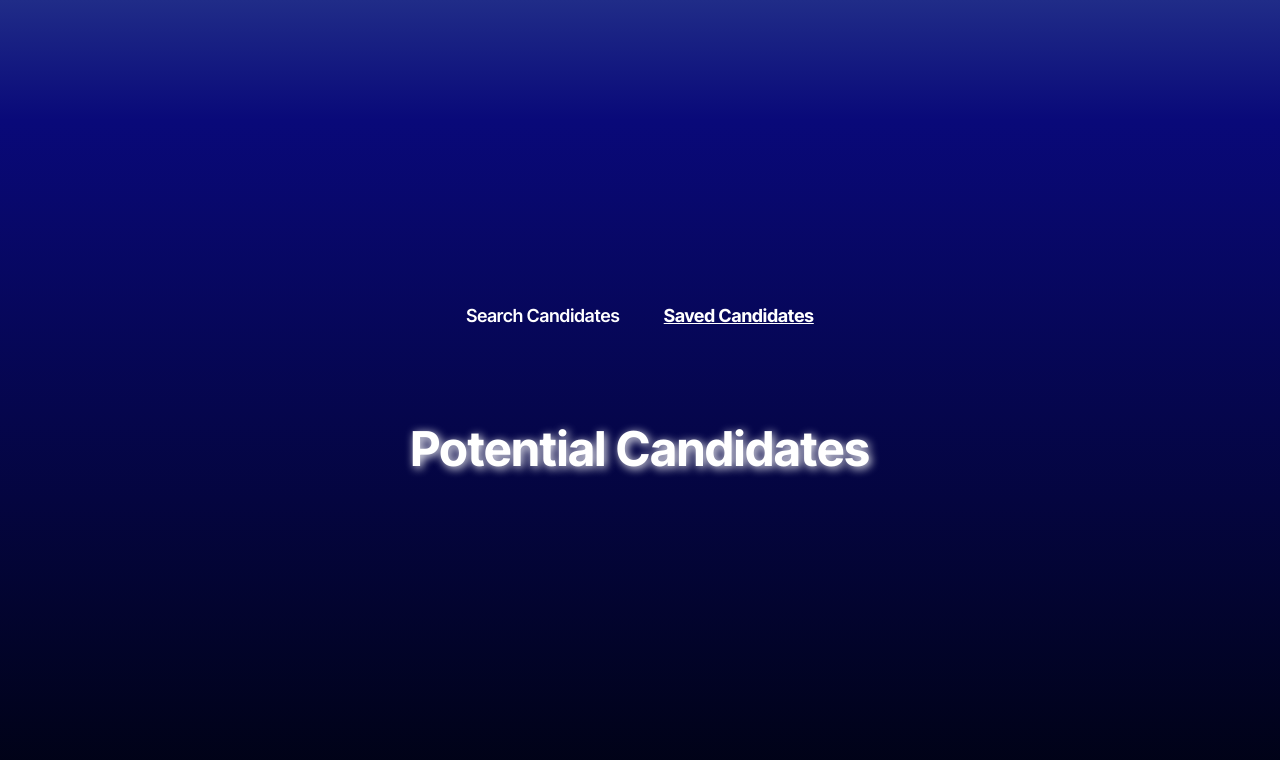
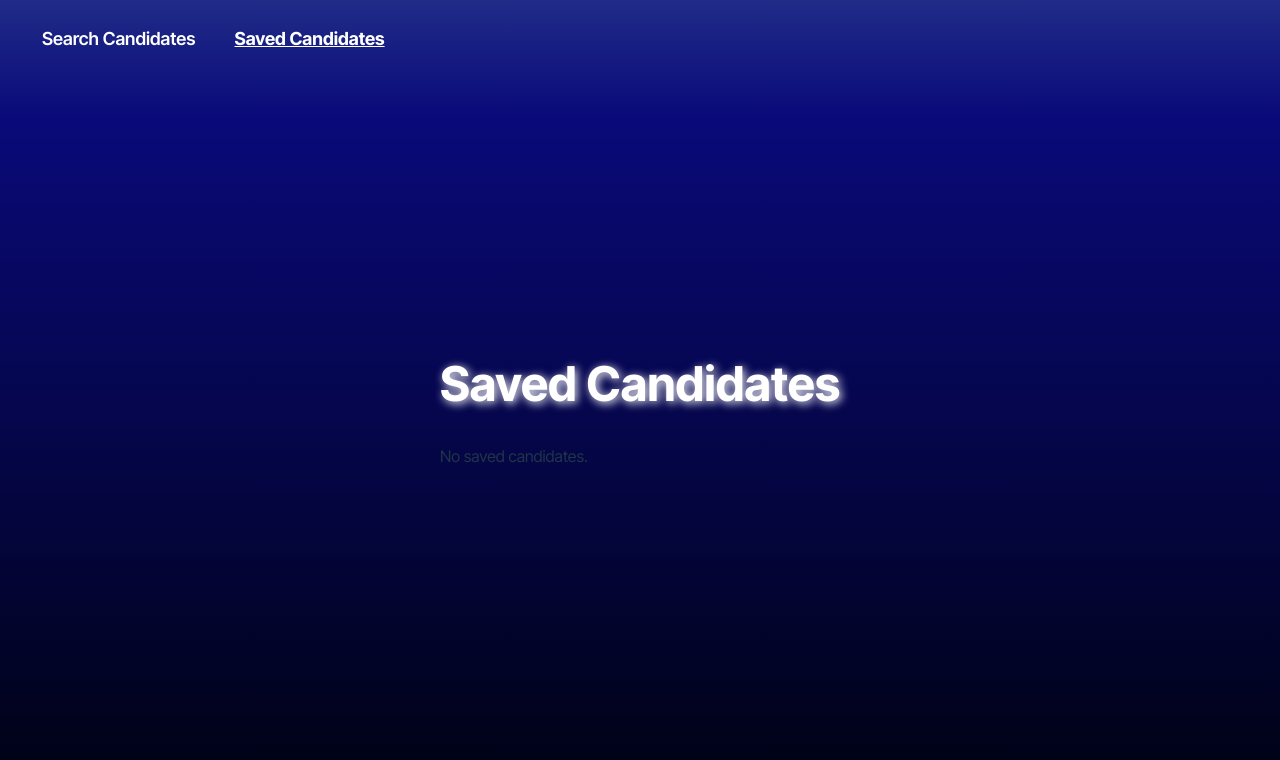
Before and after one commit to jgmaxen/candidatesearch, a React (Vite) app: page /saved in a window 1280 px wide. Shown: the top 760 px of the page. Built offline with nearby package versions, Linux system fonts and the light colour scheme.

Commit message:
corrected saved candidates to use local storage

```diff
--- a/src/components/Nav.tsx
+++ b/src/components/Nav.tsx
@@ -1,3 +1,4 @@
+import { CSSProperties } from "react";
 import { useNavigate, useLocation } from "react-router-dom";
 
 const Nav = () => {
@@ -11,7 +12,7 @@ const Nav = () => {
   };
 
   return (
-    <nav style={navStyle}>
+    <nav style={navStyle as CSSProperties}>
       <ul style={navListStyle}>
         <li>
           <button
@@ -34,24 +35,29 @@ const Nav = () => {
   );
 };
 
-// 🔹 Updated Styles - No Background on Buttons
-const navStyle = {
+// 🔹 Fixed TypeScript Styles (Moves Navigation to Top Left)
+const navStyle: CSSProperties = {
+  position: "absolute", // ✅ Fixes TypeScript error
+  top: 10, // ✅ Numbers work without "px"
+  left: 20, // ✅ Ensures proper positioning
   display: "flex",
-  justifyContent: "center",
+  justifyContent: "flex-start",
+  alignItems: "center",
   padding: "10px",
-  backgroundColor: "transparent", // ✅ Removes black background
+  backgroundColor: "transparent", // ✅ No background
 };
 
-const navListStyle = {
+const navListStyle: CSSProperties = {
   listStyle: "none",
   display: "flex",
-  gap: "20px",
+  gap: "15px",
   padding: 0,
+  margin: 0,
 };
 
-const linkStyle = {
+const linkStyle: CSSProperties = {
   color: "white",
-  background: "none", // ✅ Removes any background
+  background: "none",
   border: "none",
   fontSize: "18px",
   padding: "8px 12px",
@@ -60,10 +66,10 @@ const linkStyle = {
 };
 
 // 🔹 Highlights Active Page with Text Only (No Background)
-const activeLinkStyle = {
+const activeLinkStyle: CSSProperties = {
   ...linkStyle,
   fontWeight: "bold",
-  textDecoration: "underline", // ✅ Highlights text instead of background
+  textDecoration: "underline",
 };
 
 export default Nav;
--- a/src/pages/CandidateSearch.tsx
+++ b/src/pages/CandidateSearch.tsx
@@ -63,19 +63,24 @@ const CandidateSearch = () => {
 
   /** 🔹 Save candidate to local storage */
   const saveCandidate = () => {
-    if (!candidate) return;
+    if (candidate) {
+      try {
+        const savedCandidates: Candidate[] = JSON.parse(localStorage.getItem("savedCandidates") || "[]");
 
-    const alreadySaved = savedCandidates.some((c) => c.login === candidate.login);
-    if (!alreadySaved) {
-      const updatedCandidates = [...savedCandidates, candidate];
-      setSavedCandidates(updatedCandidates);
-      localStorage.setItem("savedCandidates", JSON.stringify(updatedCandidates));
-      console.log("✅ Candidate saved:", candidate);
-    } else {
-      console.warn("⚠️ Candidate already saved:", candidate.login);
+        // ✅ Prevent Duplicate Entries
+        if (!savedCandidates.some((c) => c.login === candidate.login)) {
+          const updatedCandidates = [...savedCandidates, candidate];
+          localStorage.setItem("savedCandidates", JSON.stringify(updatedCandidates));
+          setSavedCandidates(updatedCandidates); // ✅ Updates state to reflect change
+          console.log("✅ Candidate saved:", candidate);
+          loadCandidate(); // ✅ Load the next candidate immediately
+        } else {
+          console.warn("⚠️ Candidate already saved:", candidate.login);
+        }
+      } catch (err) {
+        console.error("❌ Error saving candidate:", err);
+      }
     }
-
-    loadCandidate(); // Load a new candidate after saving
   };
 
   return (
--- a/src/pages/SavedCandidates.tsx
+++ b/src/pages/SavedCandidates.tsx
@@ -1,8 +1,53 @@
+import { useState, useEffect } from "react";
+
+interface Candidate {
+  login: string;
+  name: string | null;
+  avatar_url: string;
+  email: string | null;
+  company: string | null;
+  location: string | null;
+  html_url: string;
+}
+
 const SavedCandidates = () => {
+  const [savedCandidates, setSavedCandidates] = useState<Candidate[]>([]);
+
+  useEffect(() => {
+    const storedCandidates = JSON.parse(localStorage.getItem("savedCandidates") || "[]");
+    setSavedCandidates(storedCandidates);
+  }, []);
+
+  const removeCandidate = (login: string) => {
+    const updatedCandidates = savedCandidates.filter(candidate => candidate.login !== login);
+    localStorage.setItem("savedCandidates", JSON.stringify(updatedCandidates));
+    setSavedCandidates(updatedCandidates); // ✅ Update state after removal
+  };
+
   return (
-    <>
-      <h1>Potential Candidates</h1>
-    </>
+    <main>
+      <h1>Saved Candidates</h1>
+      {savedCandidates.length > 0 ? (
+        <ul>
+          {savedCandidates.map((candidate) => (
+            <li key={candidate.login} className="card">
+              <img src={candidate.avatar_url} alt={candidate.name || "Candidate"} width="100" />
+              <h2>{candidate.name || "No Name Provided"} ({candidate.login})</h2>
+              <p><strong>Location:</strong> {candidate.location || "Not available"}</p>
+              <p><strong>Company:</strong> {candidate.company || "Not available"}</p>
+              <p>
+                <a href={candidate.html_url} target="_blank" rel="noopener noreferrer">
+                  GitHub Profile
+                </a>
+              </p>
+              <button className="reject" onClick={() => removeCandidate(candidate.login)}>Remove</button>
+            </li>
+          ))}
+        </ul>
+      ) : (
+        <p>No saved candidates.</p>
+      )}
+    </main>
   );
 };
 
```
